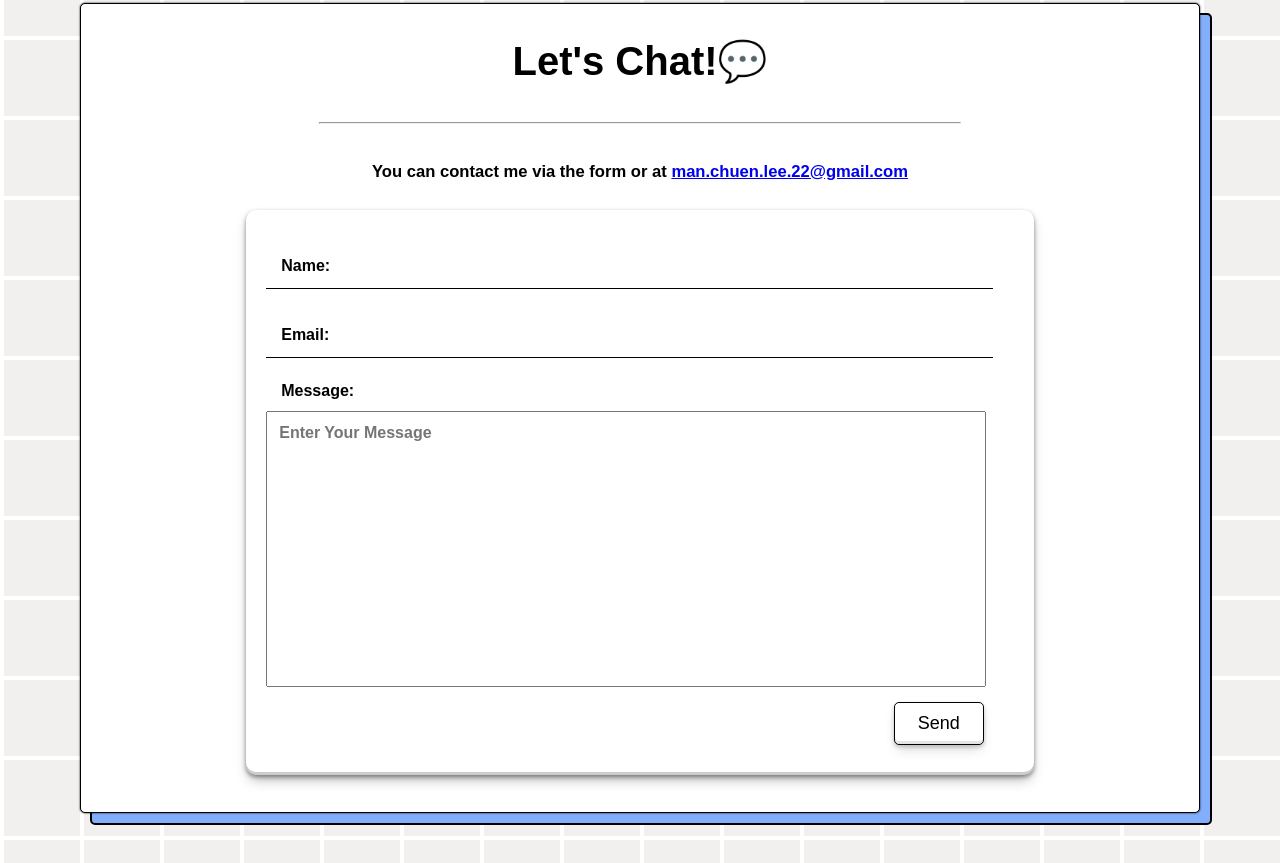
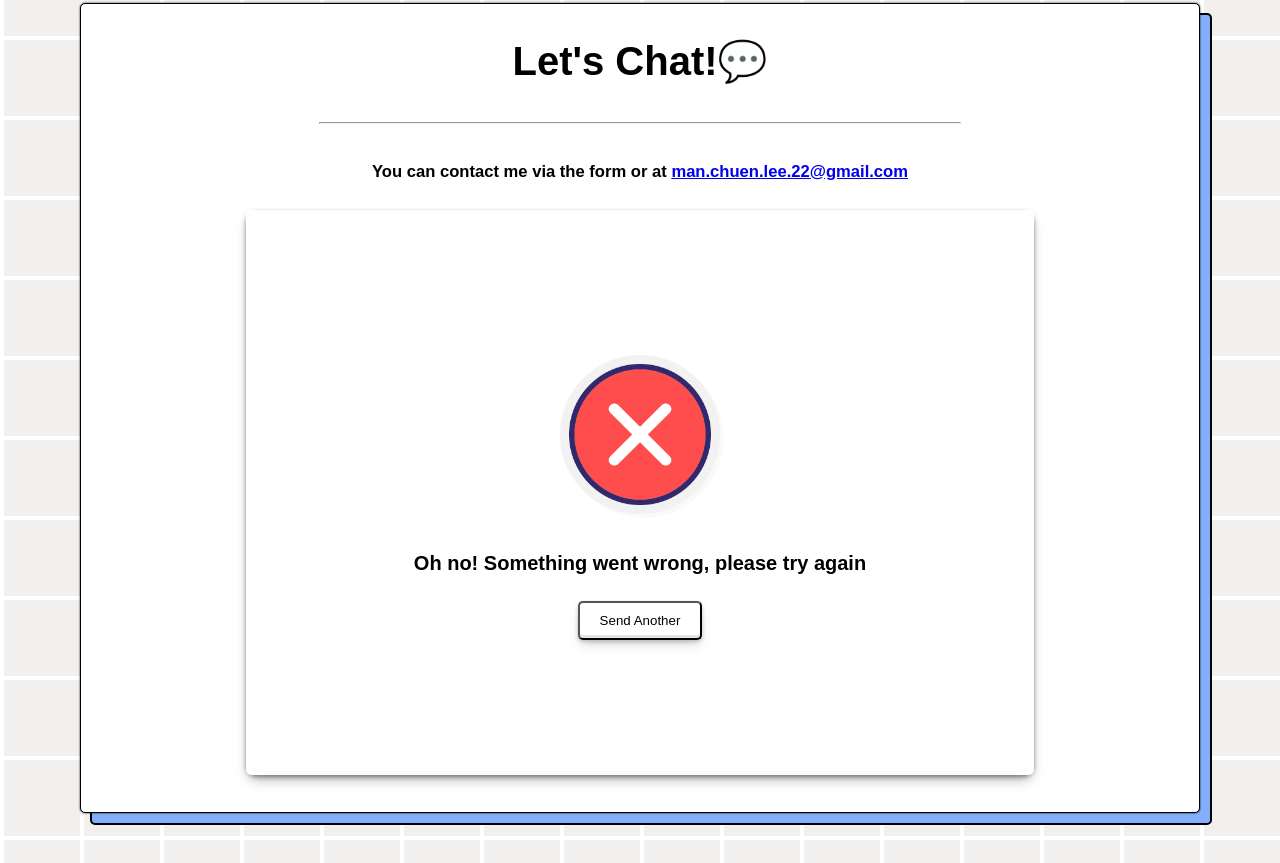
Before and after one commit to Martin-Lee-22/Web-Portfolio, a React (Create React App) app in the folder client/: page / in a window 1280 px wide. Shown: the part 1964-2827 px from the top of the page. Built offline with nearby package versions, Linux system fonts and the light colour scheme.

Commit message:
Updated response success when sending contact info

```diff
--- a/client/src/pages/contact.js
+++ b/client/src/pages/contact.js
@@ -28,7 +28,7 @@ export default function Contact() {
           setMessage("");
         },
         (error) => {
-          setResponseSuccess(false);
+          setResponseSuccess(false)
           console.log(error)
         }
       );
@@ -51,7 +51,8 @@ export default function Contact() {
             You can contact me via the form or at <a href="mailto:man.chuen.lee.22@gmail.com">man.chuen.lee.22@gmail.com</a>
           </h5>
           <form ref={form} onSubmit={sendEmail}>
-            {showResponse && <Response setShowResponse={setShowResponse} responseSuccess={responseSuccess}/>}
+            {showResponse && responseSuccess ? <Response setShowResponse={setShowResponse} responseSuccess={true}/> :
+                                               <Response setShowResponse={setShowResponse} responseSuccess={false}/>}
             <div className="label_wrapper">
               <input
                 type="text"
```
